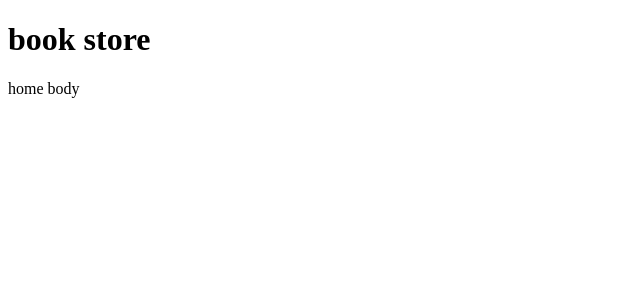
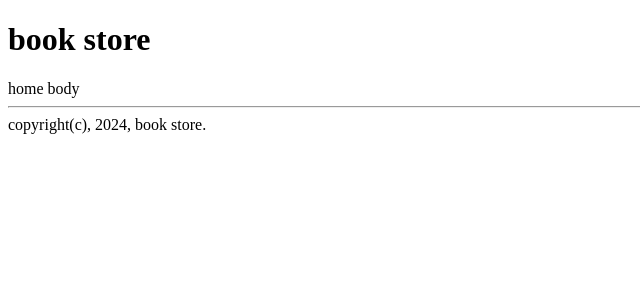
Before and after one commit to jinscoding/bookstore-react, a React (Create React App) app in the folder book-store-fe/: page / in a window 1280 px wide. Shown: the top 300 px of the page, without its empty margins (0-640 px from the left). Built offline with nearby package versions, Linux system fonts and the light colour scheme; the HTML template or start-up script is replaced by a standard one.

Commit message:
레이아웃 구성

```diff
--- a/book-store-fe/src/App.tsx
+++ b/book-store-fe/src/App.tsx
@@ -1,7 +1,12 @@
+import Layout from "./components/layout/Layout";
 import Home from "./pages/Home";
 
 function App() {
-  return <Home />;
+  return (
+    <Layout>
+      <Home />
+    </Layout>
+  );
 }
 
 export default App;
--- /dev/null
+++ b/book-store-fe/src/components/common/Footer.tsx
@@ -0,0 +1,10 @@
+function Footer() {
+  return (
+    <>
+      <hr />
+      copyright(c), 2024, book store.
+    </>
+  );
+}
+
+export default Footer;
--- /dev/null
+++ b/book-store-fe/src/components/layout/Layout.tsx
@@ -0,0 +1,17 @@
+import Footer from "../common/Footer";
+import Header from "../common/Header";
+
+interface LayoutProps {
+  children: React.ReactNode;
+}
+function Layout({ children }: LayoutProps) {
+  return (
+    <>
+      <Header />
+      <main>{children}</main>
+      <Footer />
+    </>
+  );
+}
+
+export default Layout;
--- /dev/null
+++ b/book-store-fe/src/pages/Detail.tsx
@@ -0,0 +1,5 @@
+function Detail() {
+  return <div>디테일</div>;
+}
+
+export default Detail;
--- a/book-store-fe/src/pages/Home.tsx
+++ b/book-store-fe/src/pages/Home.tsx
@@ -1,9 +1,9 @@
+import Footer from "../components/common/Footer";
 import Header from "../components/common/Header";
 
 function Home() {
   return (
     <>
-      <Header />
       <div> home body</div>
     </>
   );
```
